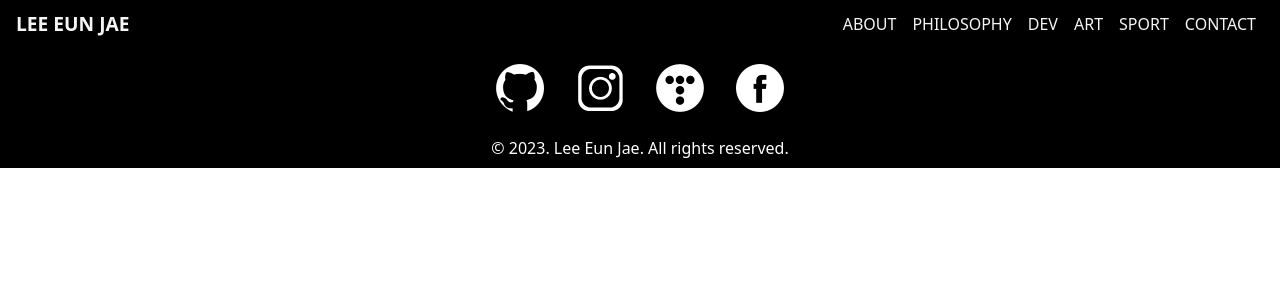
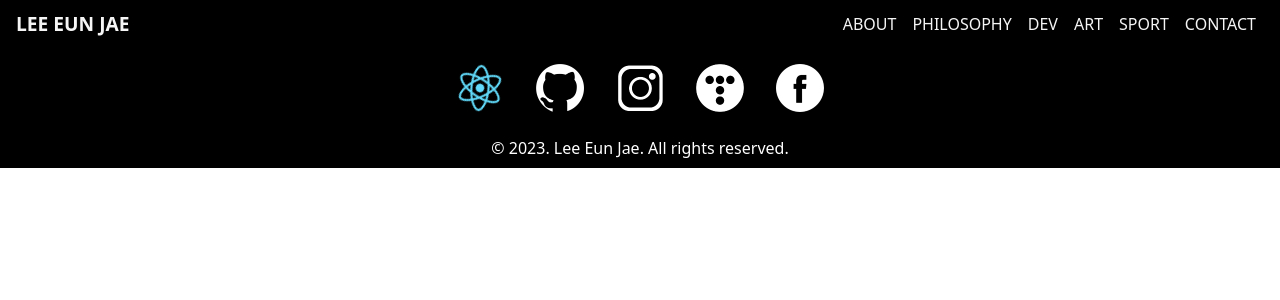
Before and after one commit to ej-rarus/blog, a React (Create React App) app: page / in a window 1280 px wide. Shown: the top 300 px of the page. Built offline with nearby package versions, Linux system fonts and the light colour scheme.

Commit message:
minor update

```diff
--- a/src/App.css
+++ b/src/App.css
@@ -1,5 +1,17 @@
 .App {
   text-align: center;
+}
+
+h1 {
+  font-family: 'Noto Sans KR', sans-serif;
+  font-weight: bold;
+
+}
+
+p {
+  font-family: 'Noto Sans KR', sans-serif;
+  font-weight: 300;
+  font-size: large;
 }
 
 .App-logo {
@@ -12,6 +24,8 @@
     animation: App-logo-spin infinite 20s linear;
   }
 }
+
+@import url('https://fonts.googleapis.com/css2?family=Noto+Sans+KR:wght@300;700;900&display=swap');
 
 .App-header {
   background-color: #282c34;
@@ -144,6 +158,13 @@
   margin: 1rem;
 }
 
+.Footer-icon-rotate {
+  width: 3rem;
+  height: 3rem;
+  margin: 1rem;
+  animation: App-logo-spin infinite 5s linear;
+}
+
 .Footer-text {
   width:fit-content;
   margin: 0.5rem;
--- a/src/components/Footer.js
+++ b/src/components/Footer.js
@@ -5,8 +5,9 @@ function Footer(){
         <div>
             <div className="Footer-wrapper">
                 <div className="Footer-icon-wrapper">
+                    <img className="Footer-icon-rotate" src="img\footer\logo192.png"></img>
                     <img className="Footer-icon-black" src="img\footer\git-hub.png"></img>
-                    <img className="Footer-icon-white" src="img\footer\instagram.png"></img>
+                    <a href="https://www.instagram.com/ej_rarus/"><img className="Footer-icon-white" src="img\footer\instagram.png"></img></a>
                     <img className="Footer-icon-white" src="img\footer\tistory.png"></img>
                     <img className="Footer-icon-black" src="img\footer\facebook.png"></img>
                 </div>
```
Also changed, not shown: public/img/footer/logo192.png (renamed from public/logo192.png).
